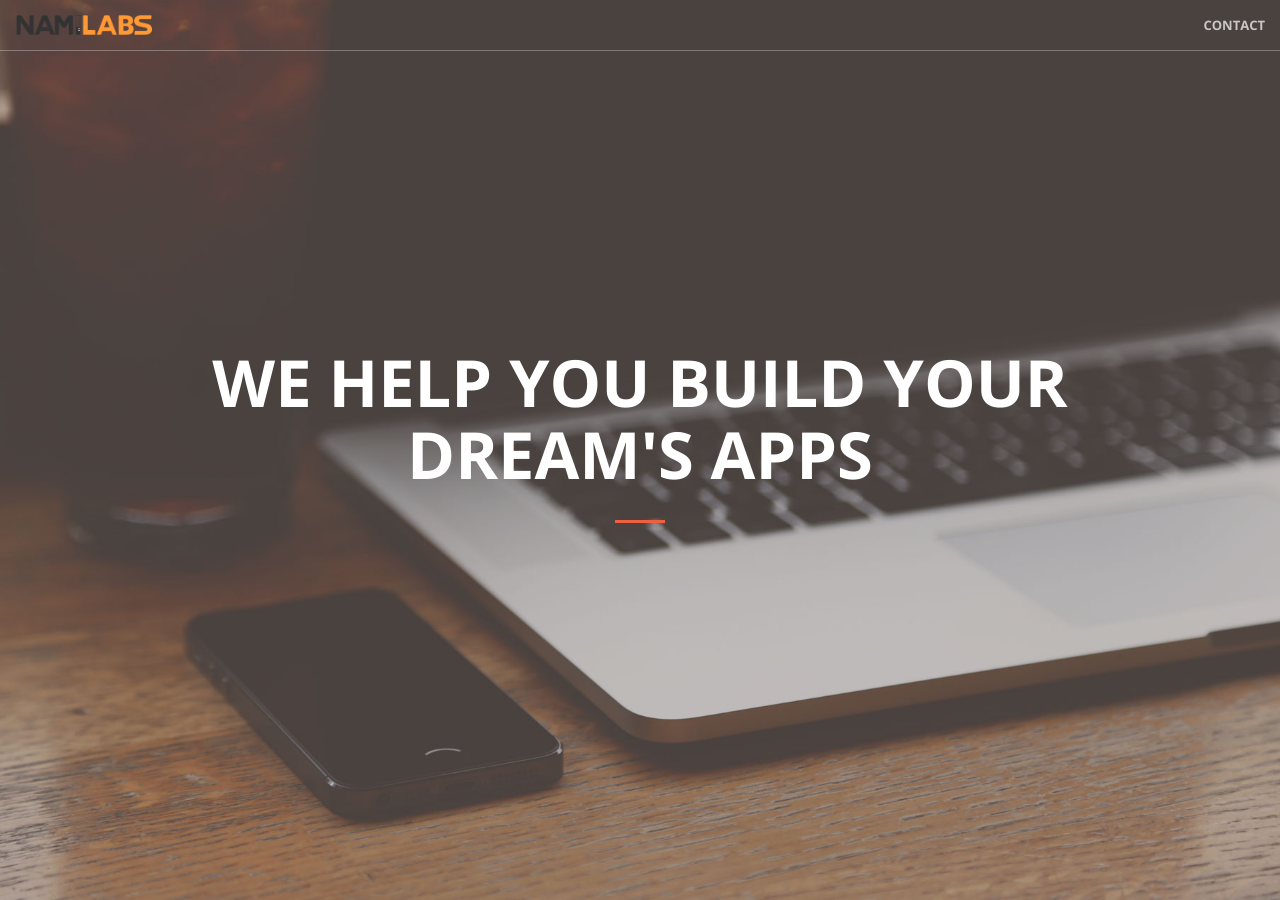
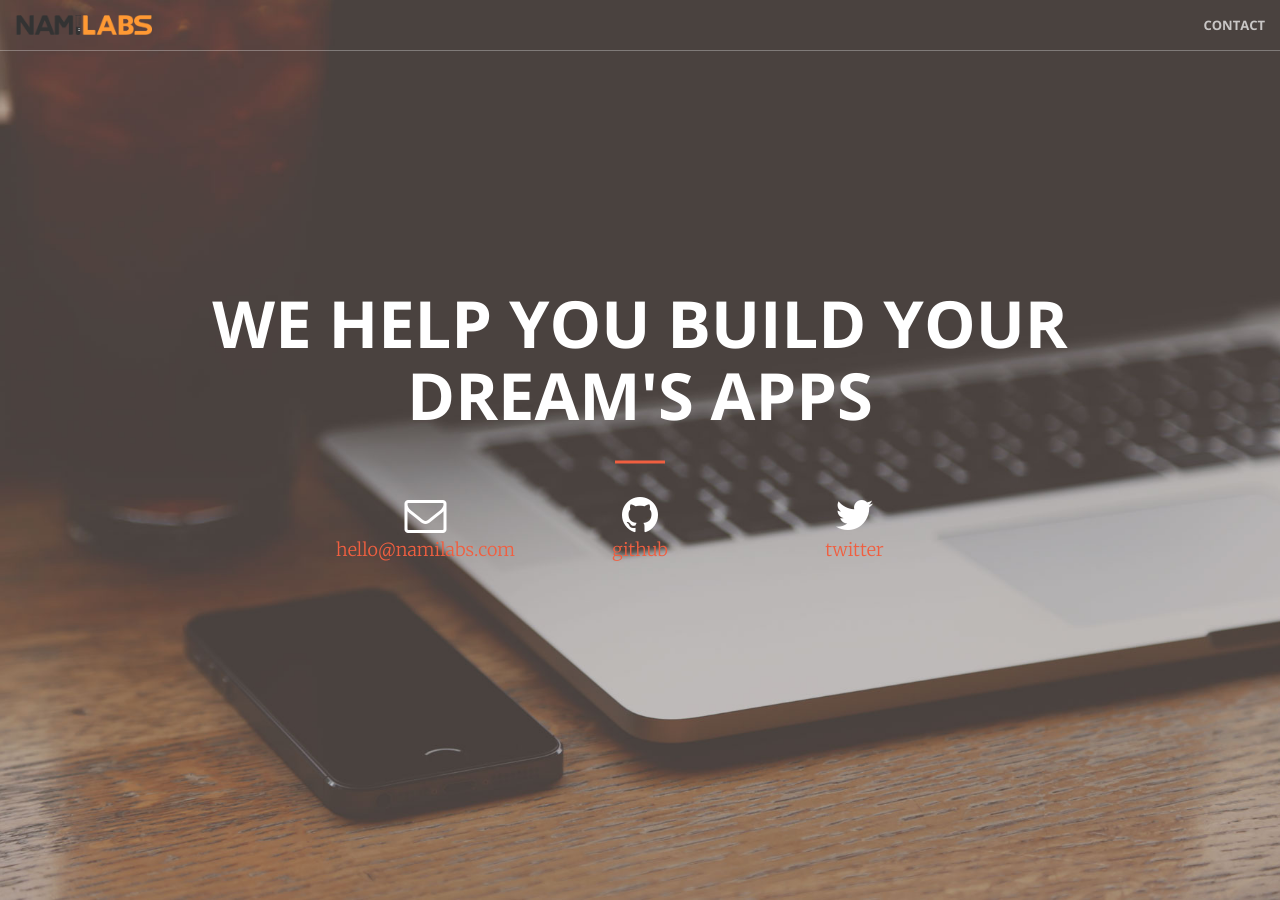
Before and after one commit to namilabs/namilabs.github.io, a Jekyll site: the page built from index.html, in a window 1280 px wide and 900 px high. Built offline with Jekyll 4.4.1, drawn with Linux system fonts in a browser that asks for light colours.

Commit message:
Update index.html

```diff
--- a/index.html
+++ b/index.html
@@ -5,7 +5,21 @@ layout: default
     <div class="header-content">
         <div class="header-content-inner">
             <h1>We help you build your dream's apps</h1>
-            <hr>
+            <hr class="primary">
+             <div class="row">
+                <div class="col-lg-3 col-lg-offset-2 text-center">
+                    <i class="fa fa-envelope-o fa-3x sr-contact"></i>
+                    <p><a href="mailto:{{ site.email }}">{{ site.email }}</a></p>
+                </div>
+                <div class="col-lg-2 text-center">
+                    <i class="fa fa-github fa-3x sr-contact"></i>
+                    <p><a href="https://github.com/{{ site.github }}" target="_blank">github</a></p>
+                </div>
+                <div class="col-lg-3 text-center">
+                    <i class="fa fa-twitter fa-3x sr-contact"></i>
+                    <p><a href="https://twitter.com/{{ site.twitter }}" target="_blank">twitter</a></p>
+                </div>
+            </div>
         </div>
     </div>
 </header>
```
